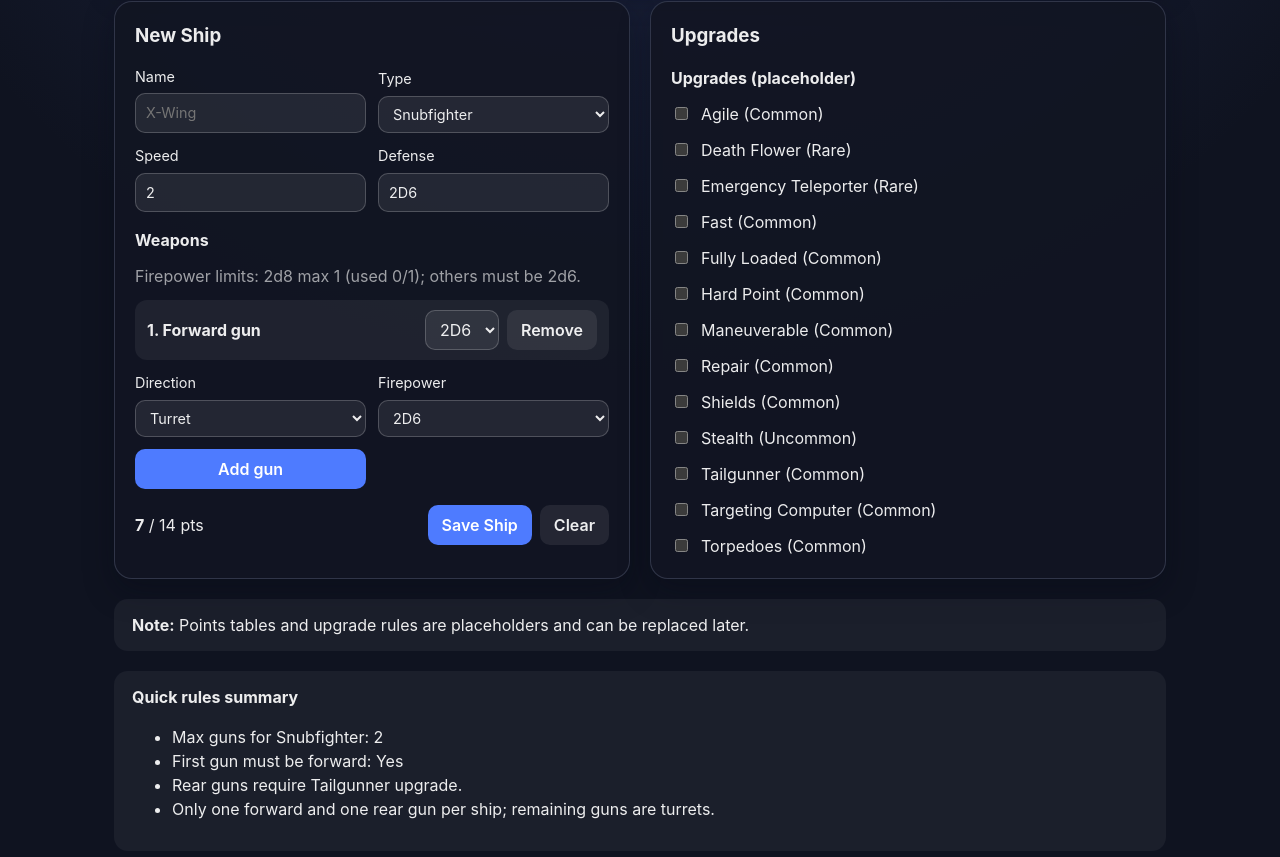
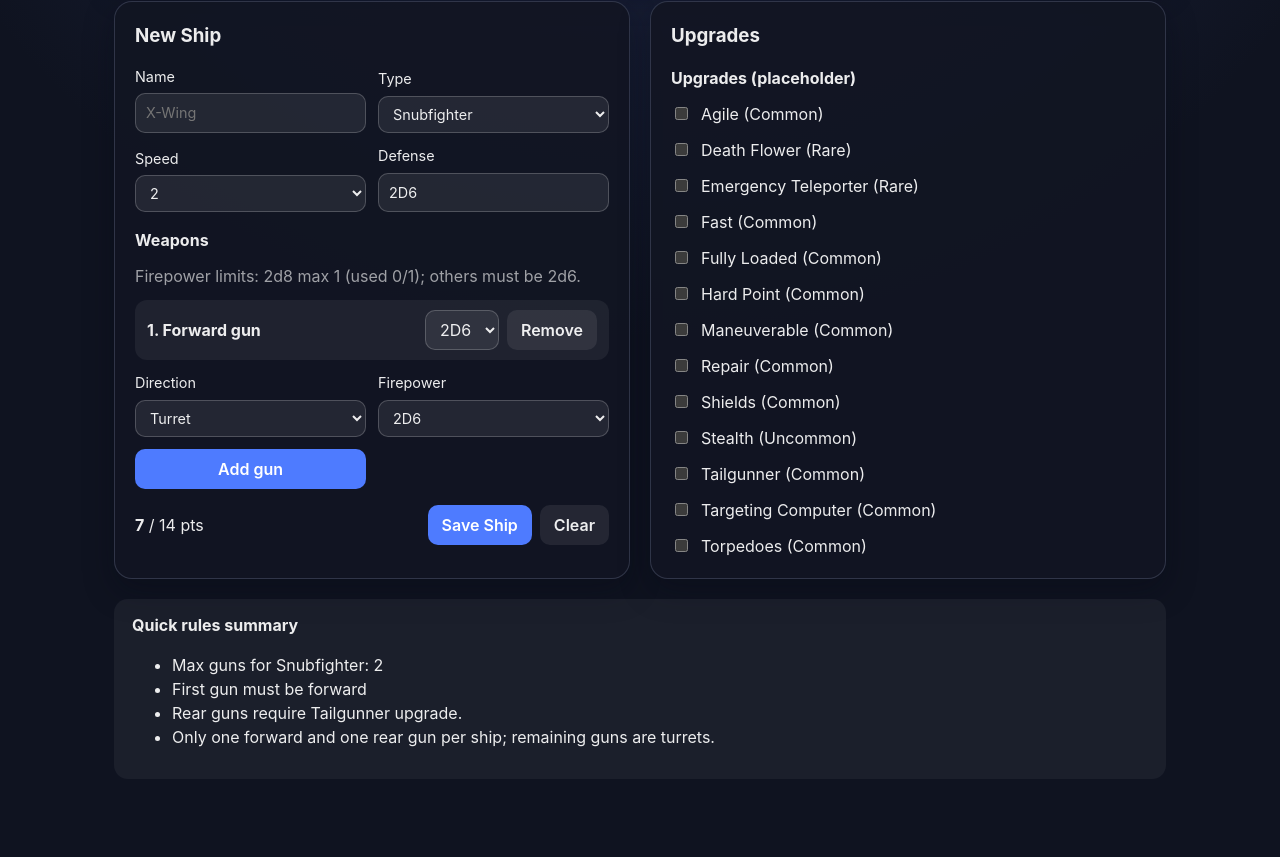
Before and after one commit to plessiez/voidfighterbuilder, a React (Vite) app: page / in a window 1280 px wide. Shown: the part 475-1332 px from the top of the page. Built offline with nearby package versions, Linux system fonts and the light colour scheme.

Commit message:
Display tweaks

```diff
--- a/src/components/ShipDesigner.tsx
+++ b/src/components/ShipDesigner.tsx
@@ -461,23 +461,24 @@ export const ShipDesigner = ({ ships, onSaveShip, onDeleteShip }: ShipDesignerPr
 
             <label className="field">
               <span>Speed</span>
-              <input
-                type="number"
-                min={rules.speedRange[0]}
-                max={rules.speedRange[1]}
+              <select
                 value={draft.speed}
-                onChange={(event) => {
-                  const next = Number(event.target.value) as 1 | 2 | 3
-                  const clamped = Math.min(
-                    Math.max(next, rules.speedRange[0]),
-                    rules.speedRange[1]
-                  ) as 1 | 2 | 3
+                onChange={(event) =>
                   setDraft({
                     ...draft,
-                    speed: clamped,
+                    speed: Number(event.target.value) as 1 | 2 | 3,
                   })
-                }}
-              />
+                }
+              >
+                {Array.from(
+                  { length: rules.speedRange[1] - rules.speedRange[0] + 1 },
+                  (_, index) => rules.speedRange[0] + index
+                ).map((speed) => (
+                  <option key={speed} value={speed}>
+                    {speed}
+                  </option>
+                ))}
+              </select>
             </label>
 
             <label className="field">
@@ -669,16 +670,12 @@ export const ShipDesigner = ({ ships, onSaveShip, onDeleteShip }: ShipDesignerPr
         )}
       </div>
 
-      <div className="note">
-        <strong>Note:</strong> Points tables and upgrade rules are placeholders and can be replaced later.
-      </div>
-
       {showForm && (
         <div className="rules">
           <h4>Quick rules summary</h4>
           <ul>
             <li>Max guns for {draft.type}: {rules.maxGuns}</li>
-            <li>First gun must be forward: {rules.firstGunMustBeForward ? 'Yes' : 'No'}</li>
+            {rules.firstGunMustBeForward && <li>First gun must be forward</li>}
             <li>Rear guns require Tailgunner upgrade.</li>
             <li>Only one forward and one rear gun per ship; remaining guns are turrets.</li>
           </ul>
```
